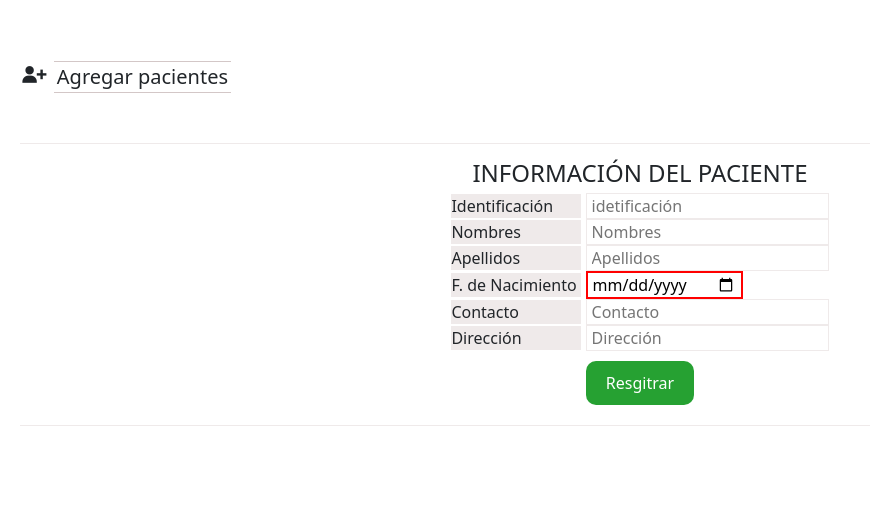
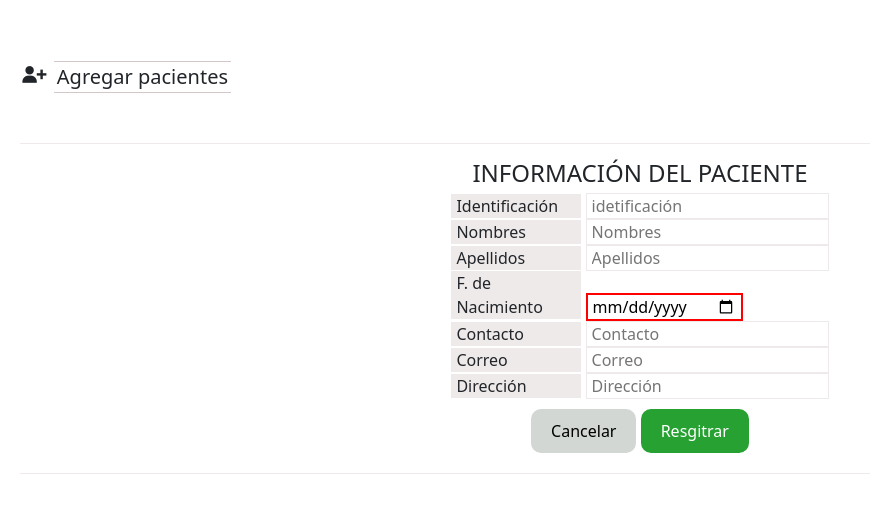
Before and after one commit to alejandropmz/flask-clinic-calendar, a Flask app: page /agregar_paciente in a window 1280 px wide. Shown: the part 193-706 px from the top of the page, without its empty margins (0-870 px from the left). Run offline with Flask 3, Linux system fonts and the light colour scheme; some libraries are stand-ins or nearby versions.

Commit message:
arreglo de campos en las tablas citas y pacientes

```diff
--- a/app/app.py
+++ b/app/app.py
@@ -1,8 +1,10 @@
 from flask import Flask, render_template, redirect, request, url_for, flash
 from flask_mysqldb import MySQL
+from flask_bootstrap import Bootstrap
 import datetime, time
 
 app = Flask(__name__)
+Bootstrap(app)
 
 
 app.config["MYSQL_HOST"] = "localhost"
@@ -29,6 +31,7 @@ def pacientes():
     cur.close()
     return render_template("pacientes.html", patients=data)
 
+## DETALLE PACIENTE
 
 @app.route("/paciente/<string:id>")
 def paciente(id):
@@ -56,11 +59,12 @@ def cargar_paciente():
         apellidos = request.form["apellidos"]
         nacimiento = request.form["nacimiento"]
         contacto = request.form["contacto"]
+        correo = request.form["correo"]
         direccion = request.form["direccion"]
         cur = mysql.connection.cursor()
         cur.execute(
-            "INSERT INTO pacientes (identificacion, nombres, apellidos, nacimiento, contacto, direccion) VALUES (%s, %s, %s, %s, %s, %s)",
-            (identificacion, nombres, apellidos, nacimiento, contacto, direccion),
+            "INSERT INTO pacientes (identificacion, nombres, apellidos, nacimiento, contacto, correo, direccion) VALUES (%s, %s, %s, %s, %s, %s, %s)",
+            (identificacion, nombres, apellidos, nacimiento, contacto, correo, direccion),
         )
         mysql.connection.commit()
         cur.close()
--- a/app/static/css/layout.css
+++ b/app/static/css/layout.css
@@ -8,6 +8,14 @@
 * {
   margin: 0;
   padding: 0;
+}
+
+form input {
+  overflow-x: scroll;
+}
+
+form label {
+  padding: 0 5px;
 }
 
 /* Navbar */
--- a/app/templates/agregar-paciente.html
+++ b/app/templates/agregar-paciente.html
@@ -9,7 +9,6 @@
   </div>
 
   <!-- Formulario -->
-
 
   <form id="agregar-paciente-form" action="/cargar_paciente" method="POST">
     <h4 id="agregar-paciente-titulo">INFORMACIÓN DEL PACIENTE</h4>
@@ -26,17 +25,22 @@
       <input type="text" name="apellidos" placeholder="Apellidos" /><br />
       <label id="nacimi" for="nacimiento">F. de Nacimiento</label>
       <input
-        style="border: solid 2px red;"
+        style="border: solid 2px red"
         type="date"
         name="nacimiento"
         placeholder="F. de Nacimiento"
       /><br />
       <label for="contacto">Contacto</label>
       <input type="text" name="contacto" placeholder="Contacto" /><br />
+      <label for="correo">Correo</label>
+      <input type="text" name="correo" placeholder="Correo" /><br />
       <label for="direccion">Dirección</label>
       <input type="text" name="direccion" placeholder="Dirección" /><br />
     </div>
-    <div>
+    <div class="atras-editar">
+      <a href="/pacientes"
+        ><button id="detalle-atras" type="button">Cancelar</button></a
+      >
       <button type="submit">Resgitrar</button>
     </div>
   </form>
--- a/app/templates/pacientes.html
+++ b/app/templates/pacientes.html
@@ -88,4 +88,5 @@ Pacientes {% endblock %} {% block body %}
   </div>
 </div>
 
+
 {% endblock %}
```
Also changed, not shown: app/templates/detalle_paciente.html (+8 -1 lines).
